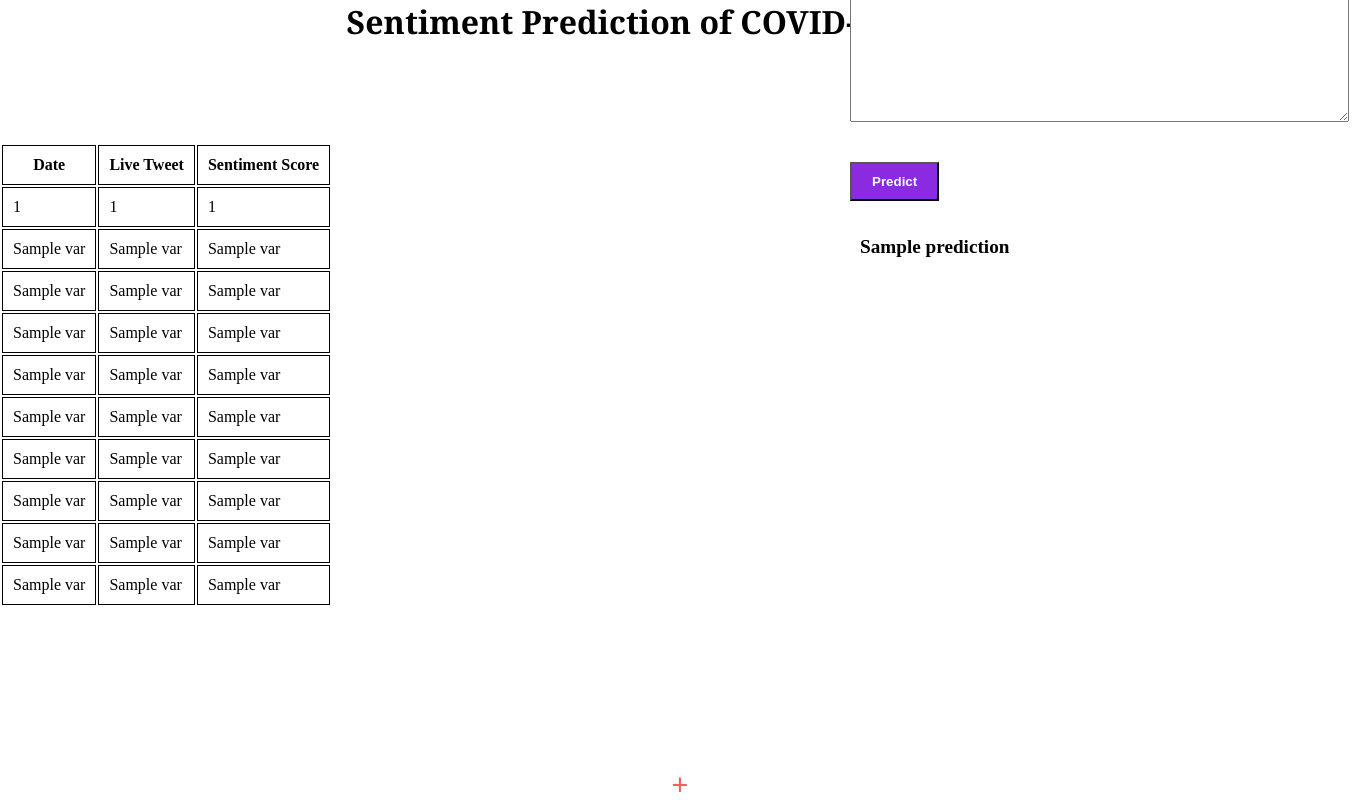
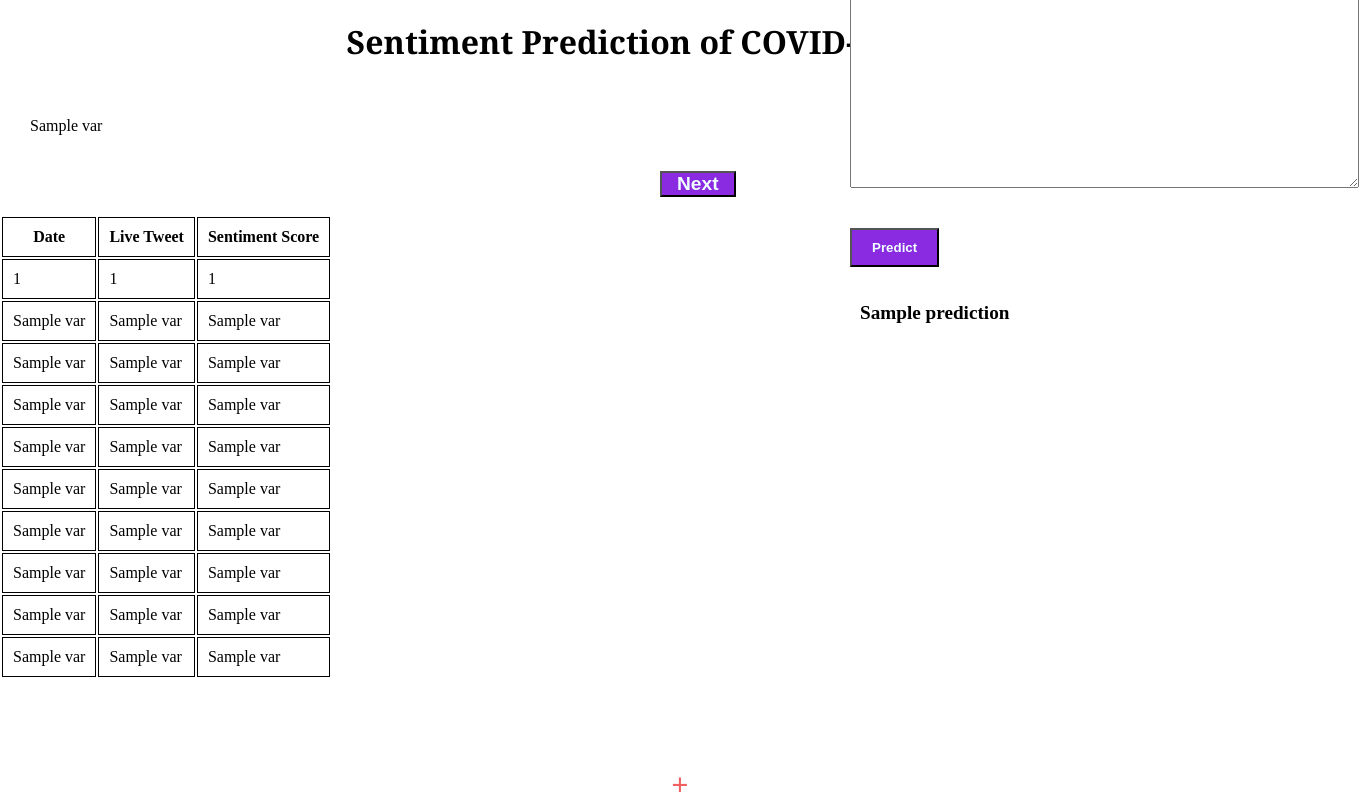
Before and after one commit to SmartPracticeschool/Covis, a Flask app: template templates/prediction.html in a window 1360 px wide. Run offline with Flask 2, Linux system fonts and the light colour scheme; the template is opened without the code that fills it: most values are stand-ins (such as "Sample title", 1, 10 or a date in 2020); parts of the project's set-up code (start-up, migrations or seed data) failed here and were passed over; some libraries are stand-ins or nearby versions.

Commit message:
modified styling

```diff
--- a/templates/prediction.html
+++ b/templates/prediction.html
@@ -13,7 +13,7 @@
 
     <style>
         .table {
-            padding-top: 100px;
+            padding-top: -40px;
             margin-right: 600px;
         }
 
@@ -30,7 +30,7 @@
 
         .pred {
             padding-left: 850px;
-            margin-top: -850px;
+            margin-top: -920px;
         }
 
         .button {
@@ -40,6 +40,7 @@
             padding-bottom: 10px;
             background-color: blueviolet;
             color: azure;
+            cursor: pointer;
         }
 
         .result {
@@ -48,14 +49,38 @@
             font-weight: bolder;
             font-size: larger;
         }
+
+        .atext {
+            font-size: larger;
+            cursor: pointer;
+            margin-left: 660px;
+            padding-left: 15px;
+            padding-right: 15px;
+            background-color: blueviolet;
+            color: azure;
+        }
     </style>
 </head>
 
 <body>
     {% endblock %}
     {% block all %}
-    <h1 style="text-align: center; font-family:Georgia, 'Times New Roman', Times, serif; font-weight:bolder">Sentiment
+    <h1
+        style="text-align: center; font-family:Georgia, 'Times New Roman', Times, serif; font-weight:bolder; padding-top:20px">
+        Sentiment
         Prediction of COVID-19 Tweets</h1>
+    <br>
+    <br>
+    <br>
+    <div style="padding-left: 30px;">
+        {{var[3]|safe}}
+    </div>
+    <br>
+    <br>
+    <form action="{{url_for('prediction2')}}" method="POST">
+        <button name="fbutton" class="atext" type="submit" value="Next"><b>Next</b></button>
+    </form>
+    <br>
     <table class="table">
         <tr>
             <th>Date</th>
@@ -114,12 +139,16 @@
         </tr>
 
     </table>
+    <br>
+    <br>
+    <br>
     <div class="pred">
         <form action="{{url_for('prediction')}}" method="POST">
             <br />
-            <h2>Enter Tweet For Sentiment Analysis</h2>
+            <h2 style="padding-left: 30px;">Enter Tweet For Sentiment Analysis</h2>
             <br />
-            <textarea name="message" rows="20" cols="60" required="required"></textarea>
+            <textarea style="padding-top:10px; padding-left:10px" name="message" rows="20" cols="60"
+                required="required"></textarea>
             <br />
             <br />
             <br />
```
